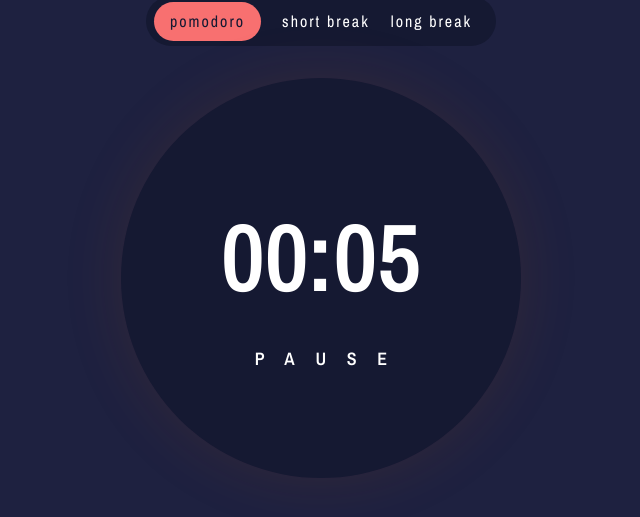
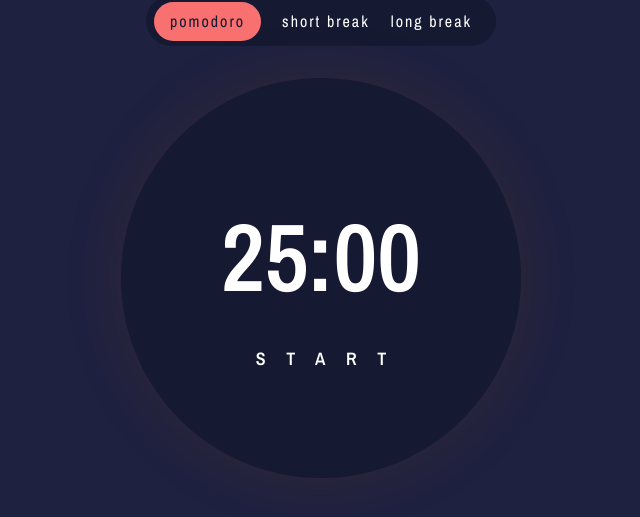
Before and after one commit to Joshua-Farr/pomodoro-timer, a React (Vite) app: page / in a window 1280 px wide. Shown: the part 229-746 px from the top of the page, without its empty margins (319-959 px from the left). Built offline with nearby package versions, Linux system fonts and the light colour scheme.

Commit message:
Dynamic rendering of timer based on passed values

```diff
--- a/src/App.tsx
+++ b/src/App.tsx
@@ -1,7 +1,7 @@
 import Timer from "./components/Timer";
 
 function App() {
-  const time = "25:00";
+  const time = 25;
   return <Timer time={time} />;
 }
 
--- a/src/components/Timer.tsx
+++ b/src/components/Timer.tsx
@@ -9,7 +9,7 @@ interface TimerProps {
 
 const Timer: React.FC<TimerProps> = () => {
   const [timerActive, setTimerActive] = useState(false);
-  const [time, setTime] = useState("00:00");
+  const [time, setTime] = useState("25:00");
   const seconds = useRef(0);
 
   const toggleTimer = () => {
@@ -17,13 +17,15 @@ const Timer: React.FC<TimerProps> = () => {
   };
 
   useEffect(() => {
-    startTimer(25);
-  }, []);
+    if (timerActive) {
+      startTimer(25);
+    }
+  }, [timerActive]);
 
   const startTimer = (length: number) => {
     const startTime = new Date();
 
-    console.log("Start Time: ", startTime);
+    // console.log("Start Time: ", startTime);
 
     const interval = setInterval(() => {
       const updatedTime = new Date();
@@ -34,10 +36,11 @@ const Timer: React.FC<TimerProps> = () => {
       if (roundedTimeDiff === 1500) {
         //Ending the interval timer
         clearInterval(interval);
+        setTime("00:00");
       }
 
       seconds.current = roundedTimeDiff;
-      setTime(formatToTime(seconds.current));
+      setTime(formatToTime(seconds.current, length));
     }, 1000);
 
     return length;
@@ -49,7 +52,7 @@ const Timer: React.FC<TimerProps> = () => {
       <ModeToggle />
       <StyledTimer onClick={() => toggleTimer()}>
         {time}
-        <Typography>{timerActive === true ? `Start` : `Pause`}</Typography>
+        <Typography>{timerActive === true ? `Pause` : `Start`}</Typography>
       </StyledTimer>
     </TimerWrapper>
   );
--- a/src/utils/FormatToTime.tsx
+++ b/src/utils/FormatToTime.tsx
@@ -1,8 +1,8 @@
-export default function formatToTime(number: number) {
+export default function formatToTime(number: number, length: number) {
   // let time = "";
 
-  let minutes = Math.floor(number / 60);
-  let seconds = number % 60;
+  let minutes = length - 1 - Math.floor(number / 60);
+  let seconds = 59 - (number % 60);
 
   let formattedMinutes = "";
   let formattedSeconds = "";
```
